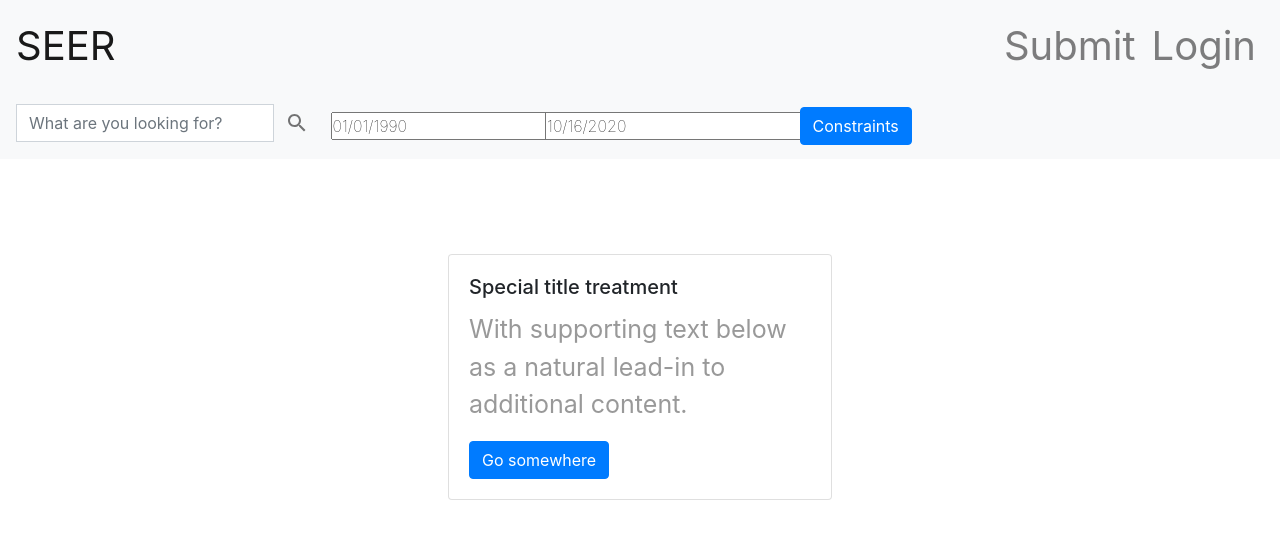
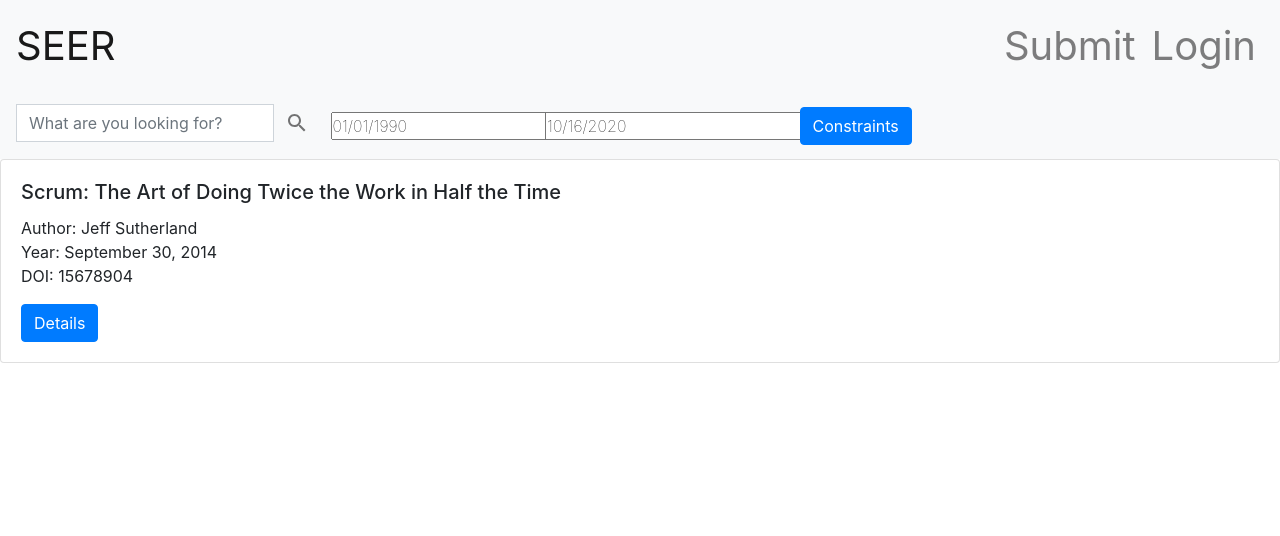
Before and after one commit to RobSnz/2020_SE_A1a, a React (Create React App) app: page /Results in a window 1280 px wide. Shown: the top 536 px of the page. Built offline with nearby package versions, Linux system fonts and the light colour scheme.

Commit message:
Layout and Example

```diff
--- a/src/Results/Results.css
+++ b/src/Results/Results.css
@@ -1,48 +1,6 @@
-.Home .lander {
-    padding: 80px 0;
-    text-align: center;
-  }
-
-.Home .lander h1 {
-    font-family: "Open Sans", sans-serif;
-    font-weight: 600;
-}
-
-.Home .lander p {
-    color: #999;
-}
-
-.Home .input-box {
-    margin: auto;
-    width: 30%;
-    text-align: left;
-    margin-top: 15px;
-    font-size: 25px;
-    /*text-align: center;*/
-}
-
-.Home .dates {
-    margin: auto;
-    width: 30%;
-    margin-top: 15px;
-    font-size: 25px;
-    /*text-align: center;*/
-}
-
-.Home .constraints {
-    width: 100%;
-    font-size: 16px;
-    text-align: left;
-}
-
 .dateFontSize{
     min-width: 283px;
     font-size: 16px;
     font-family: -apple-system, BlinkMacSystemFont, 'Segoe UI', Roboto, Oxygen, Ubuntu, Cantarell, 'Open Sans', 'Helvetica Neue', sans-serif;
     font-weight: lighter;
 }
-
-.mainPageHeadings{
-    font-size: 25px;
-    margin-bottom: 10px;
-}
--- a/src/Results/Results.js
+++ b/src/Results/Results.js
@@ -41,8 +41,7 @@
 
 render() {
   return (
-
-    <div className="Home">
+    <div>
       <Navbar bg="light" variant="light">
             <Form>
                 <Form.Row className="align-items-center">
@@ -72,16 +71,18 @@
                 </Form.Row>
             </Form>
         </Navbar>
-      <div className="lander">
+      <div>
         <form onSubmit={this.handleSubmit}>
-          <div className="input-box">
+          <div>
             <Card>
               <Card.Body>
-                <Card.Title>Special title treatment</Card.Title>
+                <Card.Title>Scrum: The Art of Doing Twice the Work in Half the Time</Card.Title>
                 <Card.Text>
-                  With supporting text below as a natural lead-in to additional content.
+                  Author: Jeff Sutherland<br/>
+                  Year: September 30, 2014<br />
+                  DOI: 15678904
                 </Card.Text>
-                <Button variant="primary">Go somewhere</Button>
+                <Button variant="primary">Details</Button>
               </Card.Body>
             </Card>
           </div>
```
